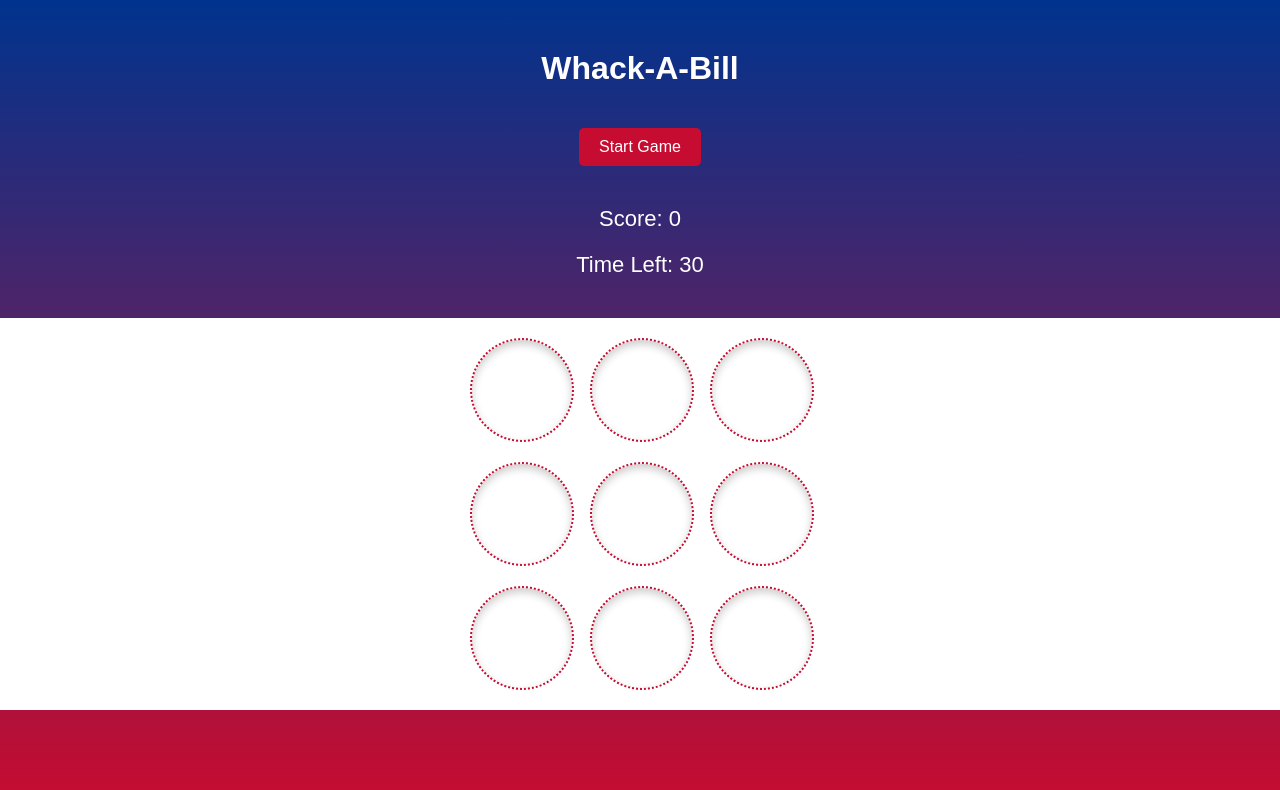
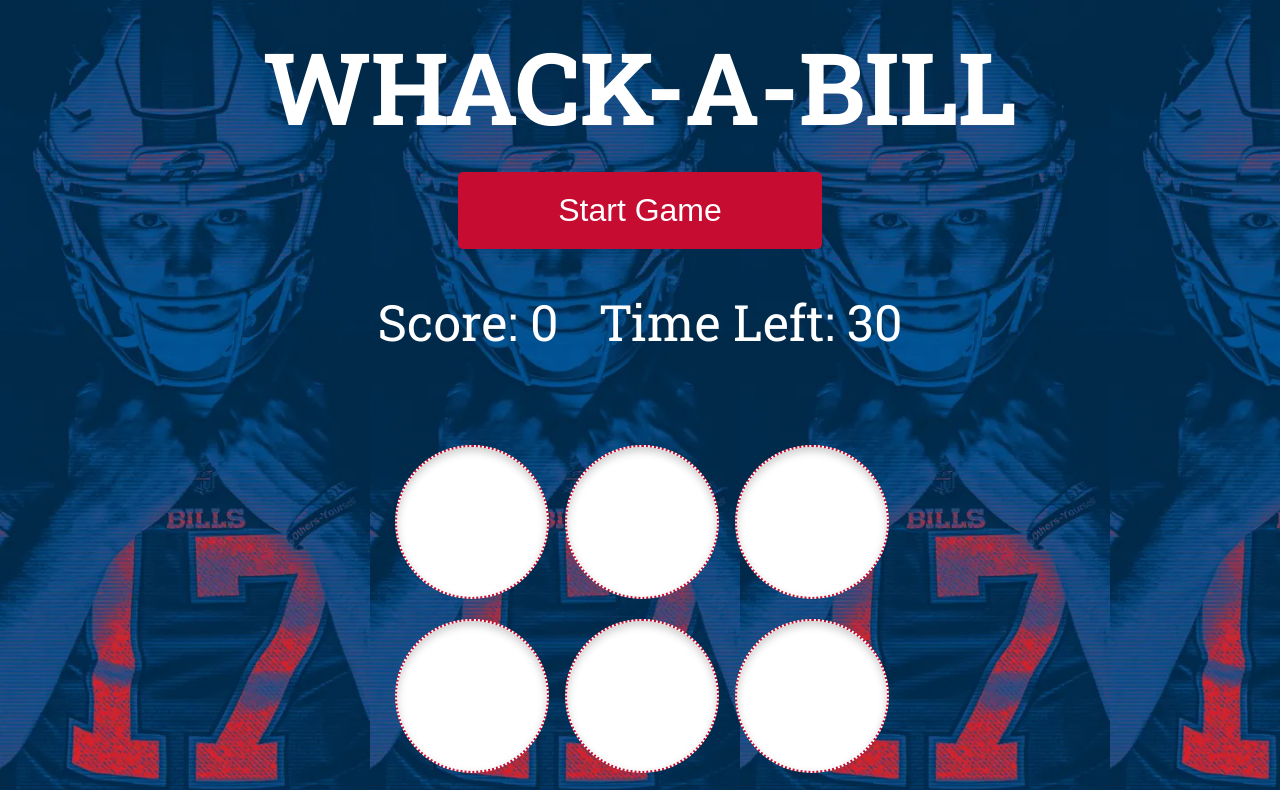
Before and after one commit to brianchilds-22/Whack-a-Bill, a plain HTML site: page index.html in a window 1280 px wide. Shown: the top 790 px of the page. Drawn offline with Linux system fonts and the light colour scheme.

Commit message:
bkgndImg

```diff
--- a/index.html
+++ b/index.html
@@ -4,13 +4,23 @@
     <meta charset="UTF-8" />
     <meta name="viewport" content="width=device-width, initial-scale=1.0" />
     <title>Whack-A-Bill</title>
+    <link rel="preconnect" href="https://fonts.googleapis.com" />
+    <link rel="preconnect" href="https://fonts.gstatic.com" crossorigin />
+    <link
+      href="https://fonts.googleapis.com/css2?family=Roboto+Slab:wght@100..900&display=swap"
+      rel="stylesheet"
+    />
     <link rel="stylesheet" href="styles.css" />
   </head>
   <body>
+    <div class="container">
       <h1>Whack-A-Bill</h1>
       <button id="startButton">Start Game</button>
+      <div id="score-timer-container">
         <div id="score">Score: 0</div>
         <div id="timer">Time Left: 30</div>
+      </div>
+
       <div id="finalMessage"></div>
       <div class="gameBoard">
         <div class="hole"><img src="BLO-bills.png" alt="BLO-bills" /></div>
@@ -27,5 +37,6 @@
       <audio id="over" src="sounds/game-end.wav" type="audio/mpeg"></audio>
       <audio id="high" src="sounds/game-end_high.wav" type="audio/mpeg"></audio>
       <script src="script.js"></script>
+    </div>
   </body>
 </html>
--- a/styles.css
+++ b/styles.css
@@ -1,53 +1,81 @@
 body {
+  background-image: url(josh-allen-17-bills-jbgey6kgyya0gzon.jpg);
+  background-size: contain;
+  /* background-repeat: no-repeat; */
   margin: 0;
   padding: 0;
   font-family: Arial, sans-serif;
-  background: linear-gradient(to bottom, #00338d, #c60c30);
+  /* background: linear-gradient(to bottom, #00338d, #c60c30); */
   display: flex;
   flex-direction: column;
   height: 100vh;
 }
 
+.container {
+  /* background-image: url(josh-allen-17-bills-jbgey6kgyya0gzon.jpg);
+  background-size: contain;
+  background-position: center;
+  background-repeat: no-repeat;
+  height: 100vh;
+  display: flex;
+  flex-direction: column;
+  justify-content: center;
+  align-items: center;
+  padding: 200px 0px; */
+}
+
 h1 {
   color: #fff;
   text-align: center;
-  margin-top: 50px;
+  margin: 20px;
+  font-family: "Roboto Slab", serif;
+  text-transform: uppercase;
+  font-size: 100px;
 }
 
 #startButton {
   display: block;
   margin: 20px auto;
-  padding: 10px 20px;
+  padding: 20px 100px;
   background-color: #c60c30;
   border: none;
   border-radius: 5px;
   color: #fff;
-  font-size: 16px;
+  font-size: 32px;
   cursor: pointer;
+}
+
+#score-timer-container {
+  display: flex;
+  justify-content: center;
+  margin-top: 20px;
 }
 
 #score,
 #timer,
 #finalMessage {
+  /* display: flex; */
+  /* flex-direction: row; */
   color: #fff;
   text-align: center;
-  margin-top: 20px;
-  font-size: 22px;
+  margin: 20px;
+  font-size: 50px;
+  font-family: "Roboto Slab", serif;
 }
 
 .gameBoard {
-  background: #fff;
+  /* background: #fff; */
   display: grid;
-  grid-template-columns: repeat(3, 100px);
+  grid-template-columns: repeat(3, 150px);
   grid-gap: 20px;
   justify-content: center;
   margin-top: 20px;
-  padding: 20px 0px;
+  padding: 50px;
 }
 
 .hole {
-  width: 100px;
-  height: 100px;
+  width: 150px;
+  height: 150px;
   background: #fff;
   border-radius: 50%;
   border: 2px dotted #c60c30;
```
Also changed, not shown: josh-allen-17-bills-jbgey6kgyya0gzon.jpg (added). Lines whose indentation alone changed are shown as unchanged.
